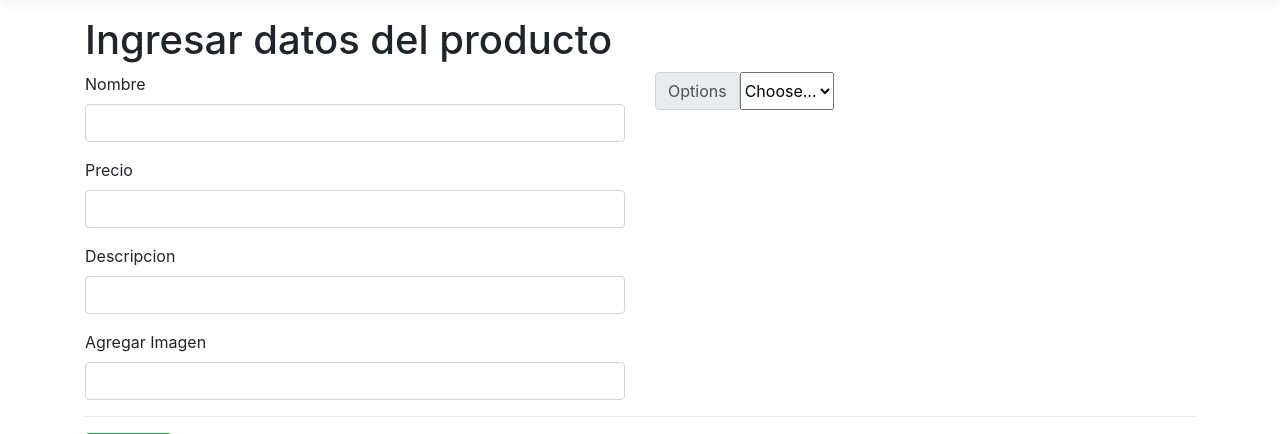
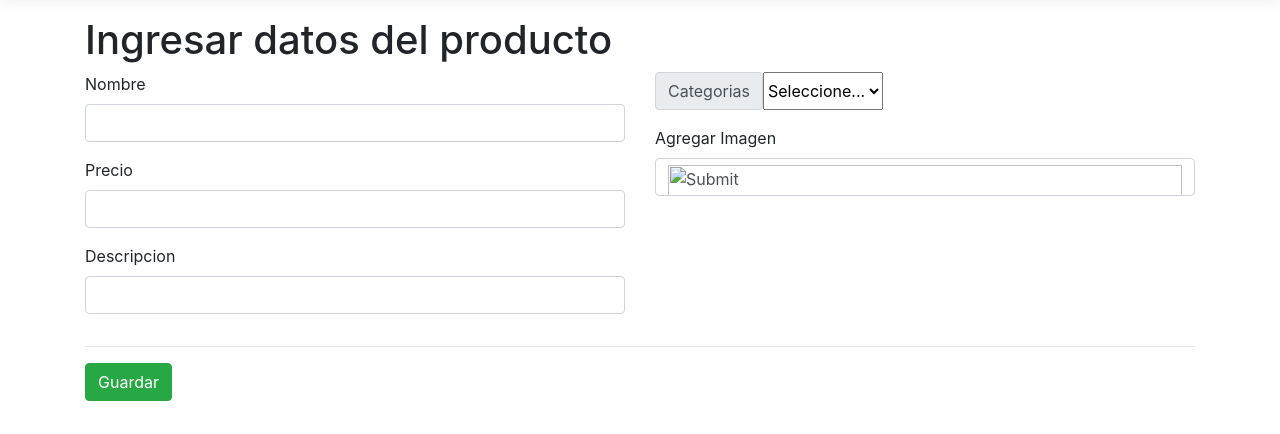
Before and after one commit to MmorenoAH/ElOrientalVirtualMarcoMoreno, an ASP.NET Core app: page /Home/Agregar in a window 1280 px wide. Shown: the part 57-491 px from the top of the page. Run offline with ASP.NET Core 8, Linux system fonts and the light colour scheme; some libraries are stand-ins or nearby versions.

Commit message:
Editando formulario

```diff
--- a/ElOrientalVirtualMarcoMoreno/Views/Home/Agregar.cshtml
+++ b/ElOrientalVirtualMarcoMoreno/Views/Home/Agregar.cshtml
@@ -15,21 +15,26 @@
                 <label for="formFile" class="form-label">Descripcion</label>
                 <input type="text" name="DescripcionProducto" class="form-control" />
             </div>
-            <div class="mb-auto">
-                <label for="formFile" class="form-label">Agregar Imagen</label>
-                <input type="" name="DescripcionProducto" class="form-control" />
-            </div>
+
         </div>
         <!--Categoria del Producto-->
         <div class="col-md-6">
             <div class="input-group mb-3">
-                <label class="input-group-text" for="inputGroupSelect01">Options</label>
+                <label class="input-group-text" for="inputGroupSelect01">Categorias</label>
                 <select class="form-select" id="inputGroupSelect01">
-                    <option selected>Choose...</option>
-                    <option value="1">One</option>
-                    <option value="2">Two</option>
-                    <option value="3">Three</option>
+                    <option selected>Seleccione...</option>
+                    <option value="1">Ropa</option>
+                    <option value="2">Alimentos</option>
+                    <option value="3">Hogar</option>
+                    <option value="3">Vehiculo</option>
+                    <option value="3">Herramienas</option>
+                    <option value="3">Refacciones</option>
+                    <option value="3">Electrónica</option>
                 </select>
+            </div>
+            <div class="mb-auto">
+                <label for="formFile" class="form-label">Agregar Imagen</label>
+                <input type="image" name="DescripcionProducto" class="form-control" />
             </div>
         </div>
     </div>
```
